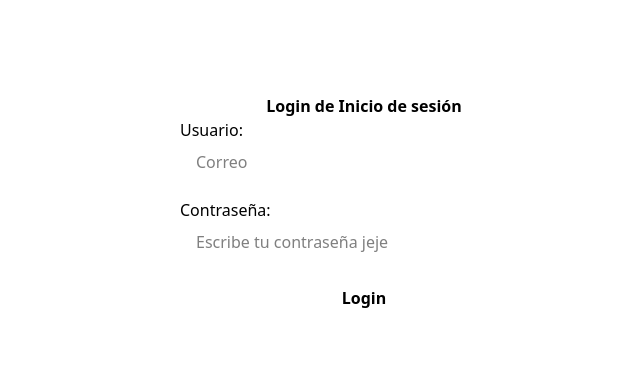
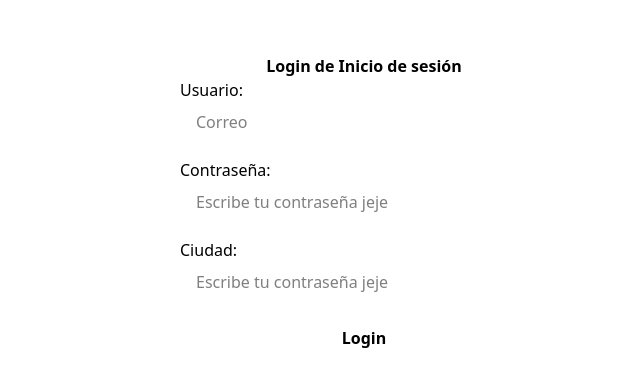
Before and after one commit to findlesscopy/AYD1_VJUN2025-1, a React (Vite) app in the folder frontend/: page / in a window 1280 px wide. Shown: the part 194-580 px from the top of the page, without its empty margins (276-916 px from the left). Built offline with nearby package versions, Linux system fonts and the light colour scheme.

Commit message:
fix(frontend): se solucionó cambio critico X

```diff
--- a/frontend/src/App.jsx
+++ b/frontend/src/App.jsx
@@ -43,6 +43,14 @@ function App() {
             {...register('password', { required: true })}
           />
 
+          <label htmlFor="password" className="text-text-100">Ciudad:</label>
+          <input
+            className="w-full px-4 py-2 rounded-md mb-4"
+            type="ciudad"
+            name="ciudad"
+            placeholder="Escribe tu contraseña jeje"
+            {...register('ciudad', { required: true })}
+          />
 
           <div className="flex items-center justify-center">
             <button
```
